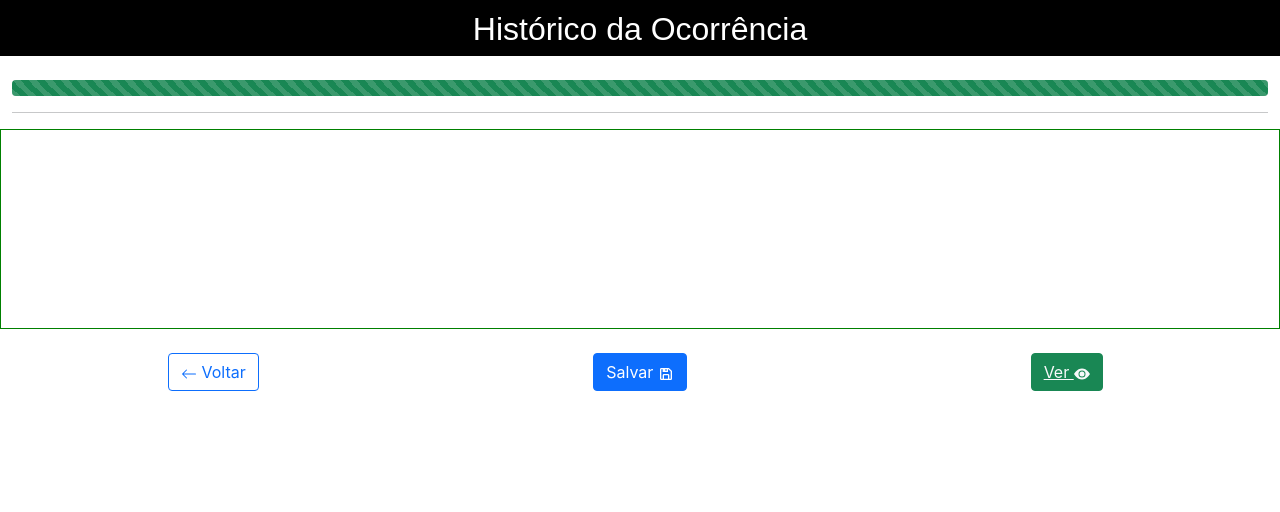
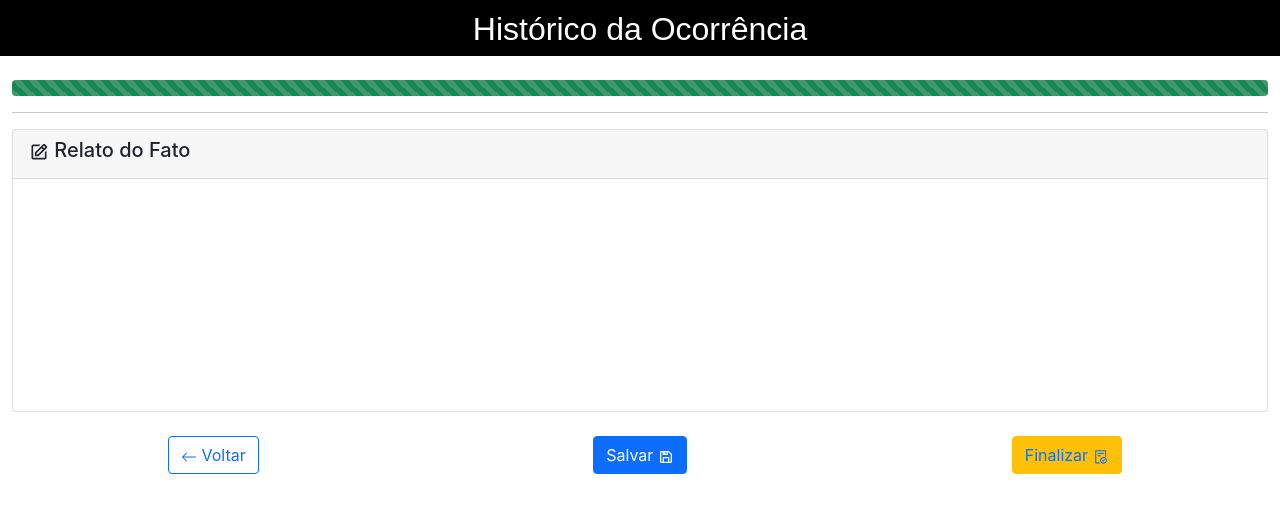
Before and after one commit to jairomartins/boonline4bpm, a React (Create React App) app: page /historico in a window 1280 px wide. Shown: the top 512 px of the page. Built offline with nearby package versions, Linux system fonts and the light colour scheme.

Commit message:
add card on efeti e materiais

```diff
--- a/src/components/Efetivo/AddPolicial.jsx
+++ b/src/components/Efetivo/AddPolicial.jsx
@@ -1,6 +1,8 @@
 import React, { useState } from "react";
-import { Button, Col,Row,Container, Form ,ProgressBar} from "react-bootstrap";
+import { Button, Col,Row,Container, Form ,ProgressBar, Card} from "react-bootstrap";
 import { BsFillPersonPlusFill } from "react-icons/bs";
+import {GiPoliceCar} from "react-icons/gi"
+
 
 function AddPolicial ({boletim,setBoletim}){
     const [vtr, setVtr] = useState('')
@@ -32,6 +34,13 @@ function AddPolicial ({boletim,setBoletim}){
                 <ProgressBar variant="success" striped now={80} />
                 <hr/>
                 {/* {menssagem.estado?<Alert variant={menssagem.tipo} size="sm">{menssagem.texto}</Alert>:""} */}
+                <Card>
+                    <Card.Header>
+                        <Card.Title>
+                            <GiPoliceCar/> Policiais
+                        </Card.Title>
+                    </Card.Header>
+                    <Card.Body>
                         <Form onSubmit={handelAddPolicialClick}>
                             <Row>
                                 <Col md={2} >
@@ -49,6 +58,7 @@ function AddPolicial ({boletim,setBoletim}){
                                 <Col md={2} >
                                     <Form.Label>Posto/Graduação:</Form.Label>
                                     <Form.Control
+                                    required
                                     size="sm"
                                     name="Posto/Graduação"
                                     // onBlur={validaCampos}
@@ -70,6 +80,7 @@ function AddPolicial ({boletim,setBoletim}){
                                     <Form.Label>Nome:</Form.Label>
                                     <Form.Control
                                     size="sm"
+                                    required
                                     placeholder="Nome Completo"
                                     value={nome}
                                     onChange={(e)=>setNome(e.target.value)}
@@ -78,7 +89,9 @@ function AddPolicial ({boletim,setBoletim}){
                                 <Col md={2} >
                                     <Form.Label>Matrícula:</Form.Label>
                                     <Form.Control
+                                    type="number"
                                     size="sm"
+                                    required
                                     placeholder="ID / Matrícula"
                                     value={id}
                                     onChange={(e)=>setId(e.target.value)}
@@ -99,6 +112,9 @@ function AddPolicial ({boletim,setBoletim}){
                                 </Col>
                             </Row>
                         </Form>
+                    </Card.Body>
+                </Card>
+
                 <br/>
             </Container>
         </>
--- a/src/components/Historico/Historico.jsx
+++ b/src/components/Historico/Historico.jsx
@@ -1,6 +1,6 @@
 import React, {useState,useEffect} from "react";
 
-import { Container, Row , Col, Button, ProgressBar} from "react-bootstrap";
+import { Container, Row , Col, Button, ProgressBar, Card} from "react-bootstrap";
 
 
 import {Editor, EditorState, convertToRaw} from 'draft-js';
@@ -8,9 +8,10 @@ import 'draft-js/dist/Draft.css';
 
 import Cabecalho from "../Cabecalho/Cabecalho";
 
-import {BiSave} from "react-icons/bi"
-import {BsEyeFill}from "react-icons/bs"
+import {BiSave, BiEdit} from "react-icons/bi"
+import {AiOutlineFileDone}from "react-icons/ai"
 import {BsArrowLeft } from "react-icons/bs"
+
 
 import { Link } from "react-router-dom";
 
@@ -40,18 +41,28 @@ const Historico = ({boletim,setBoletim}) => {
 
         <Cabecalho texto={"Histórico da Ocorrência"}/>
         <br/>
-        <Container className="text-center" fluid>
+        <Container fluid>
 
             <ProgressBar variant="success" striped now={100} />
             <hr/>
-            <Row style={{ border: "1px solid green", minHeight: "200px", cursor: "text", minWidth:"90%"}}
-                onClick={focusEditor}>
-                    <Col>
-                        <Editor ref={editor} editorState={editorState} onChange={setEditorState} />
-                    </Col>
-            </Row>
+            <Card>
+                <Card.Header>
+                    <Card.Title>
+                        <BiEdit/> Relato do Fato
+                    </Card.Title>
+                </Card.Header>
+                <Card.Body>
+                    <Row style={{ minHeight: "200px", cursor: "text", minWidth:"90%"}}
+                    onClick={focusEditor}>
+                        <Col>
+                            <Editor ref={editor} editorState={editorState} onChange={setEditorState} />
+                        </Col>
+                    </Row>
+                </Card.Body>
+            </Card>
+
             <br/>
-            <Row>
+            <Row className="text-center">
                 <Col>
                     <Button
                         variant="outline-primary">
@@ -71,10 +82,12 @@ const Historico = ({boletim,setBoletim}) => {
 
                 <Col>
                     <Button
-                        variant="success"
+                        variant="warning"
                         onClick={handleSalvarHistorico}>
-                            <Link to="/resumo"  className="link-light" >
-                            Ver <BsEyeFill/>
+                            <Link
+                            className="text-decoration-none"
+                            to="/resumo">
+                            Finalizar <AiOutlineFileDone/>
                             </Link>
                     </Button>
                 </Col>
--- a/src/components/Material/AddMaterial.jsx
+++ b/src/components/Material/AddMaterial.jsx
@@ -1,8 +1,9 @@
 import React, { useState } from "react";
 import { v4 as uuidV4 } from "uuid";
 
-import { Button, Col, Container, Form, Row, ProgressBar} from "react-bootstrap";
+import { Button, Col, Container, Form, Row, ProgressBar, Card} from "react-bootstrap";
 import { MdAddBox } from "react-icons/md";
+import { FaBoxes } from "react-icons/fa";
 
 function AddMaterial({boletim,setBoletim}){
 
@@ -26,6 +27,11 @@ function AddMaterial({boletim,setBoletim}){
             <br/>
             <ProgressBar variant="success" striped now={60} />
             <hr/>
+            <Card>
+                <Card.Header>
+                    <Card.Subtitle> <FaBoxes/> Descrição dos Objetos Apresentados</Card.Subtitle>
+                </Card.Header>
+                <Card.Body>
                     <Row>
                         <Col md={10} sm={10}>
                             <Form.Label>Descrição: </Form.Label>
@@ -41,6 +47,7 @@ function AddMaterial({boletim,setBoletim}){
                             onChange={(e)=>{setQuantidade(e.target.value)}}
                             />
                         </Col>
+
                     </Row>
                     <br/>
                     <Row className="text-center">
@@ -53,6 +60,8 @@ function AddMaterial({boletim,setBoletim}){
                             </Button>
                         </Col>
                     </Row>
+                </Card.Body>
+            </Card>
         </Container>
 
         </>
```
Lines whose indentation alone changed are shown as unchanged.
